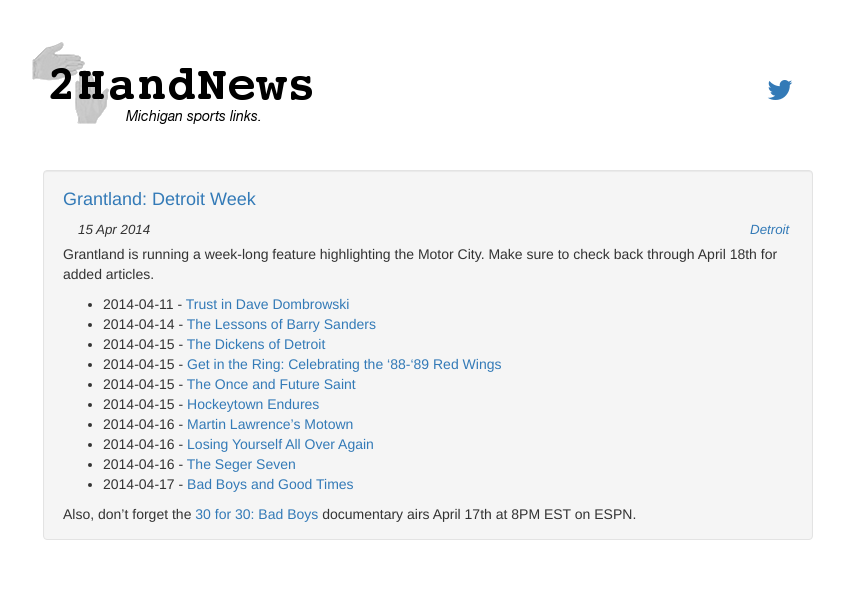
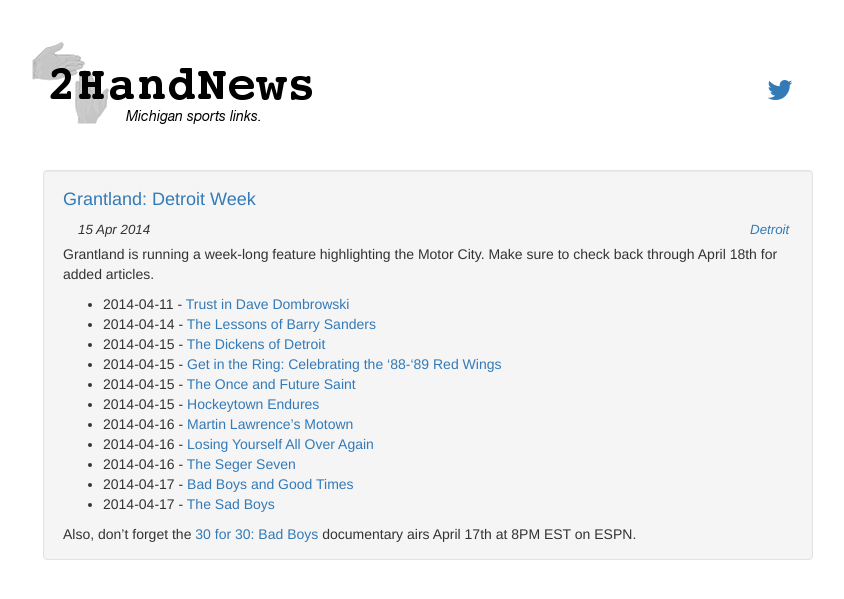
Before and after one commit to aftco/aftco.github.io, a Jekyll site: the page built from _posts/2014-04-15-09-18-grantland-detroit-week.md, in a window 1280 px wide. Shown: the top 599 px of the page, without its empty margins (212-1056 px from the left). Built offline with Jekyll 4.4.1, drawn with Linux system fonts in a browser that asks for light colours; nearby versions of some CDN libraries; Markdown is read by kramdown in place of the engine named in the settings.

Commit message:
DW update

```diff
--- a/_posts/2014-04-15-09-18-grantland-detroit-week.md
+++ b/_posts/2014-04-15-09-18-grantland-detroit-week.md
@@ -17,5 +17,6 @@
 * 2014-04-16 - [Losing Yourself All Over Again](http://grantland.com/features/oral-history-8-mile-rap-battles-eminem/)
 * 2014-04-16 - [The Seger Seven](http://grantland.com/features/bob-seger-detroit-week-career/)
 * 2014-04-17 - [Bad Boys and Good Times](http://grantland.com/features/bad-boy-detroit-pistons-30-for-30-documentary/)
+* 2014-04-17 - [The Sad Boys](http://grantland.com/the-triangle/the-sad-boys-looking-back-at-brandon-jennings-and-josh-smiths-brick-laden-season-in-detroit/)
 
 Also, don't forget the [30 for 30: Bad Boys](http://espn.go.com/30for30/film?page=badboys) documentary airs April 17th at 8PM EST on ESPN.
```
